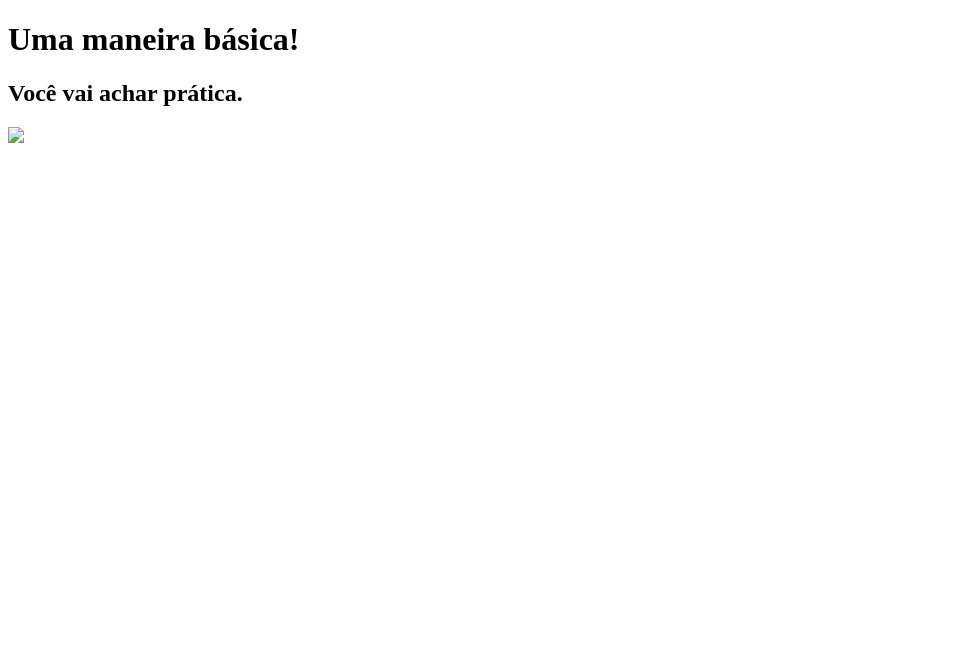
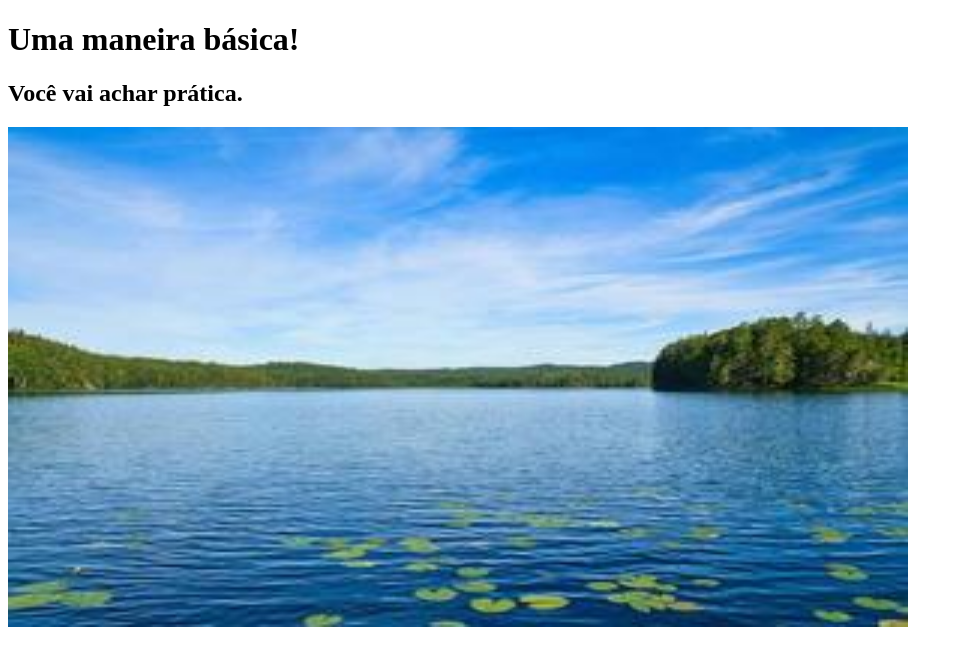
Before and after one commit to Andriele-c-o/pr-tica1, a plain HTML site: page index.html in a window 1280 px wide. Shown: the whole page, without its empty margins (0-963 px from the left). Drawn offline with Linux system fonts and the light colour scheme.

Commit message:
Add files via upload

```diff
--- a/index.html
+++ b/index.html
@@ -11,6 +11,6 @@
     <body>
         <h1>Uma maneira básica!</h1>
         <h2>Você vai achar prática.</h2>
-        <img src="..." widht="..." height="...">
+        <img src="11236240-em-um-lago-na-suecia-em-smalland-campo-de-nenufares-agua-azul-ceu-ensolarado-florestas-foto.jpg" width="900px" height="500px">
     </body>
 </html>
```
